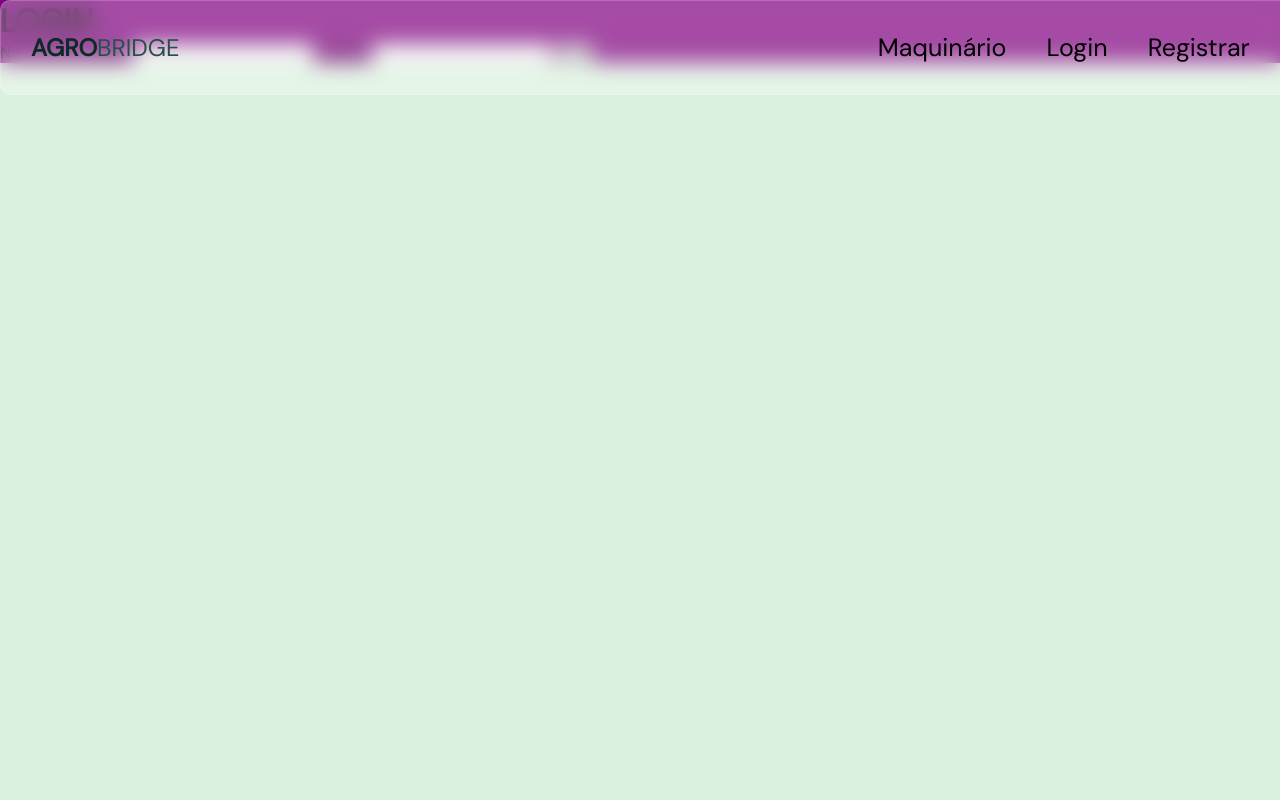
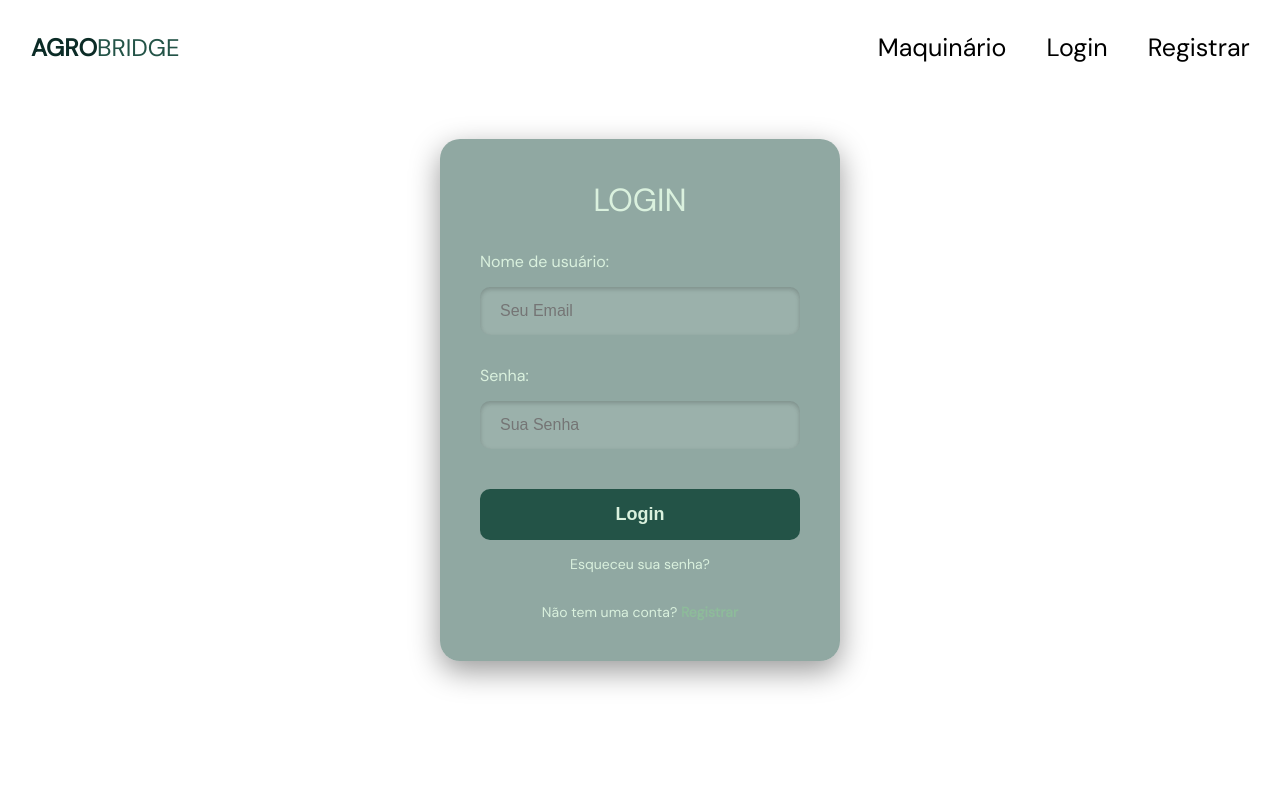
Before and after one commit to YuriMacedoBolis/AGROBRIDGE, a Flask app: page /login in a window 1280 px wide. Run offline with Flask 3, Linux system fonts and the light colour scheme; some web fonts are replaced.

Commit message:
comit login/registro/homepage

```diff
--- a/app/static/css/style.css
+++ b/app/static/css/style.css
@@ -22,7 +22,7 @@
     margin: 0 auto;
     max-width: 1440px;
     font-family: "DM sans", sans-serif;
-    background-color: #daf1de;
+    background-color: #ffffff;
 }
 
 /* BARRA DE NAVEGAÇÃO EM CIMA */
@@ -124,15 +124,26 @@
 .homepage .imagem1 {
     display: flex;
     flex-direction: column;
-    background-color: #daf1de;
+    background-color: #ffffff;
     width: 1440px;
     margin-top: 105px;
-    height: calc(100vh - 105px);
     position: relative;
     overflow: hidden;
     padding: 0;
     border-radius: 0;
-    gap: 100px;
+    gap: 50px;
+}
+
+.homepage .imagem1 h1{
+
+    position: absolute;
+    top: 40%;
+    left: 50%;
+    transform: translate(-50%, -50%);
+    text-align: center;
+    color: white;
+    font-size: 50px;
+    width: 1440px;
 }
 
 .carrossel {
@@ -175,7 +186,7 @@
     color: #daf1de;
     padding: 20px;
     width: 1440px;
-    min-height: calc(100vh -110px);
+    min-height: 100vh;
     border-radius: 10px;
 }
 
@@ -295,7 +306,6 @@
 }
 
 
-
 footer {
     text-align: center;
     background-color: #0b6623;
@@ -306,12 +316,113 @@
     width: 100%;
 }
 
-/* FIM DO SOBRE NOS */
+/* LOGIN E REGISTRAR */
 
-.login {
-    background-color: purple;
+.login-page , .register-page{
+    display: flex;
+    align-items: center;
+    justify-content: center;
+    background-size: cover;
+    background-position: center;
+    background-repeat: no-repeat;
+    height: 100vh;
 }
 
-.registrar {
-    background-color: aquamarine;
+
+.login, .registrar {
+    background-color: rgba(35, 83, 71, 0.5); /* #235347 com transparência */
+    backdrop-filter: blur(10px);
+    border-radius: 20px;
+    padding: 40px;
+    width: 100%;
+    max-width: 400px;
+    box-shadow: 0 10px 30px rgba(0, 0, 0, 0.4);
+    text-align: center;
+    color: #DAF1DE; /* Cor de texto claro */
 }
+
+.login h1, .registrar h1 {
+    font-size: 32px;
+    margin-bottom: 30px;
+    color: #DAF1DE;
+    font-weight: 500;
+}
+
+/* Estilo dos campos de entrada (input) */
+.container-dados input[type="text"],
+.container-dados input[type="email"],
+.container-dados input[type="password"] {
+    width: 100%;
+    padding: 15px 20px;
+    margin-bottom: 20px;
+    border: none;
+    border-radius: 10px;
+    background-color: rgba(255, 255, 255, 0.1); /* Fundo sutil do input */
+    color: #DAF1DE;
+    font-size: 16px;
+    box-shadow: inset 0 2px 5px rgba(0, 0, 0, 0.2);
+    transition: background-color 0.3s;
+}
+
+.container-dados input:focus {
+    background-color: rgba(255, 255, 255, 0.2);
+    outline: none;
+}
+
+/* Estilo para o botão de submit */
+.container-dados input[type="submit"] {
+    width: 100%;
+    padding: 15px;
+    border: none;
+    border-radius: 10px;
+    background-color: #235347; /* Cor de Destaque */
+    color: #DAF1DE;
+    font-size: 18px;
+    font-weight: bold;
+    cursor: pointer;
+    margin-top: 10px;
+    transition: background-color 0.3s;
+}
+
+.container-dados input[type="submit"]:hover {
+    background-color: #163832; /* Um tom um pouco mais escuro no hover */
+}
+
+/* Estilo para o botão/link de Login com Google */
+.login-google {
+    display: block;
+    text-align: center;
+    width: 100%;
+    padding: 12px;
+    margin-top: 15px;
+    border-radius: 10px;
+    background-color: #8EBB9B; /* Cor neutra/clara para link secundário */
+    color: #0B2B26;
+    text-decoration: none;
+    font-weight: bold;
+    transition: background-color 0.3s;
+}
+
+.login-google:hover {
+    background-color: #DAF1DE;
+}
+
+/* Estilo para labels (para que fiquem fora do input) */
+.container-dados label {
+    display: block;
+    text-align: left;
+    margin-bottom: 5px;
+    font-weight: 500;
+}
+
+/* Ajustes para o layout do formulário */
+.container-dados form {
+    display: flex;
+    flex-direction: column;
+    gap: 10px; /* Espaçamento entre os campos/labels */
+}
+
+/* Ajuste específico para garantir que os inputs preencham 100% corretamente */
+.container-dados {
+    width: 100%;
+}
--- a/app/templates/homepage.html
+++ b/app/templates/homepage.html
@@ -4,7 +4,7 @@
 <div class="homepage">
     <section class="imagem1" id="0">
         <img class="trator-fundo" src="{{url_for('static', filename='imagens/trator_vermelho.jpg')}}" alt="Trator Vermelho">
-
+        <h1>Tecnologia Agrícola Sem Fronteiras. Seu Próximo Salto Começa Aqui.</h1>
         <div class="carrossel">
             <div class="carrossel-inner">
                 <a href="#"><img src="{{url_for('static' , filename='imagens/irrigacaoTeste.jpg')}}" alt=""></a>
--- a/app/templates/login.html
+++ b/app/templates/login.html
@@ -1,6 +1,7 @@
 {% extends 'nav.html' %}
 
 {% block content %}
+<div class="login-page">
     <div class="login">
         <h1>LOGIN</h1>
         <div class="container-dados">
@@ -8,13 +9,18 @@
                 {{ form.csrf_token }}
 
                 {{form.nome.label()}}
-                {{form.nome}}
+                {{form.nome(placeholder="Seu Email")}}
 
                 {{form.password.label()}}
-                {{form.password}}
+                {{form.password(placeholder="Sua Senha")}}
 
                 {{form.submit}}
             </form>
+            <a href="#" style="color: #DAF1DE; font-size: 14px; margin-top: 15px; display: block;">Esqueceu sua
+                senha?</a>
+            <p style="color: #DAF1DE; font-size: 14px; margin-top: 30px;">Não tem uma conta? <a
+                    href="{{url_for('registrar')}}" style="color: #8EBB9B; font-weight: bold;">Registrar</a></p>
         </div>
     </div>
+</div>
 {% endblock %}
```
Also changed, not shown: app/templates/register.html (+9 -7 lines), app/static/imagens/imagem_fundo_login.jpg (added), app/static/imagens/imagem_fundo_register.jpg (added), instance/agrobridge.db.
